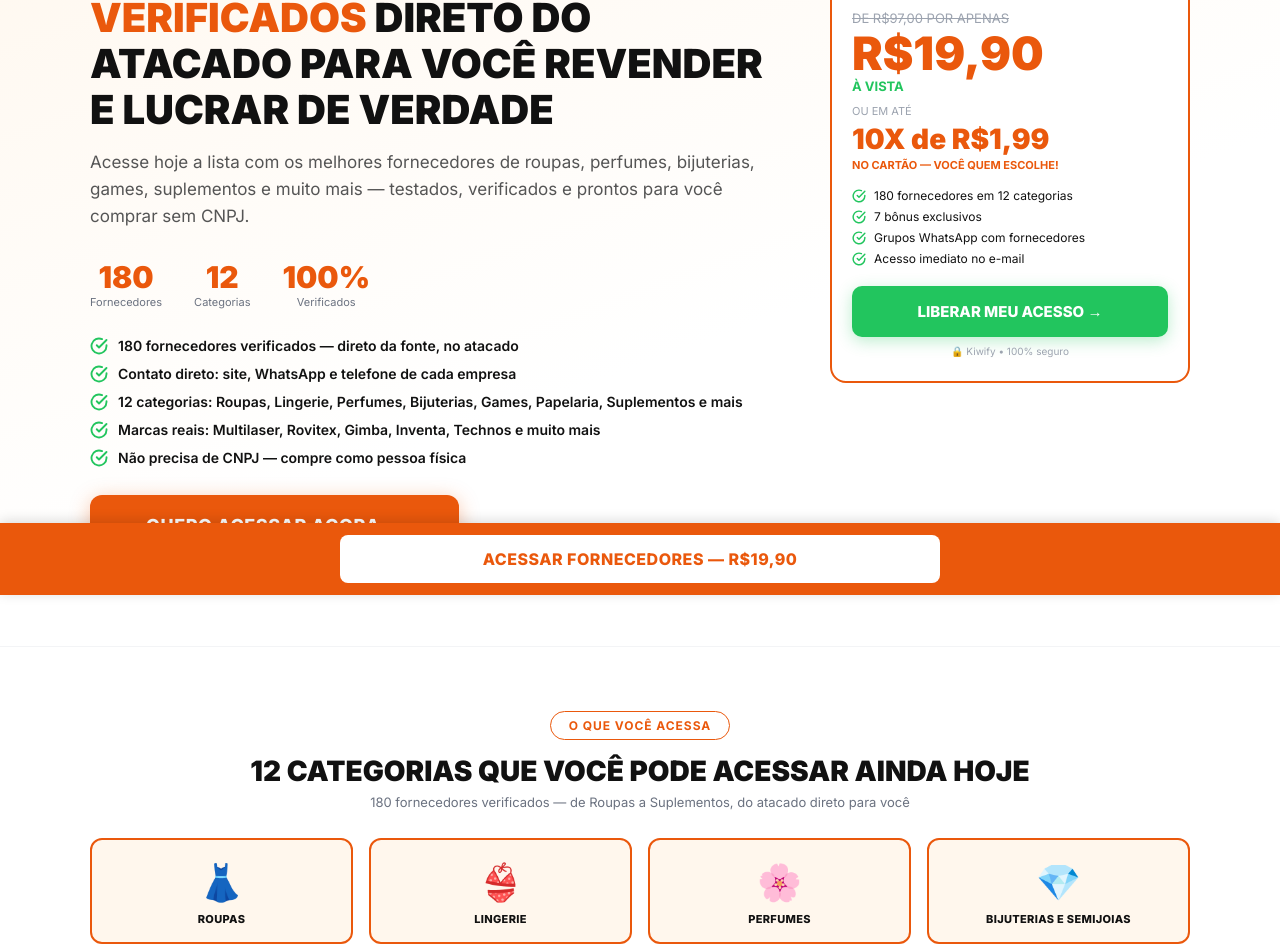
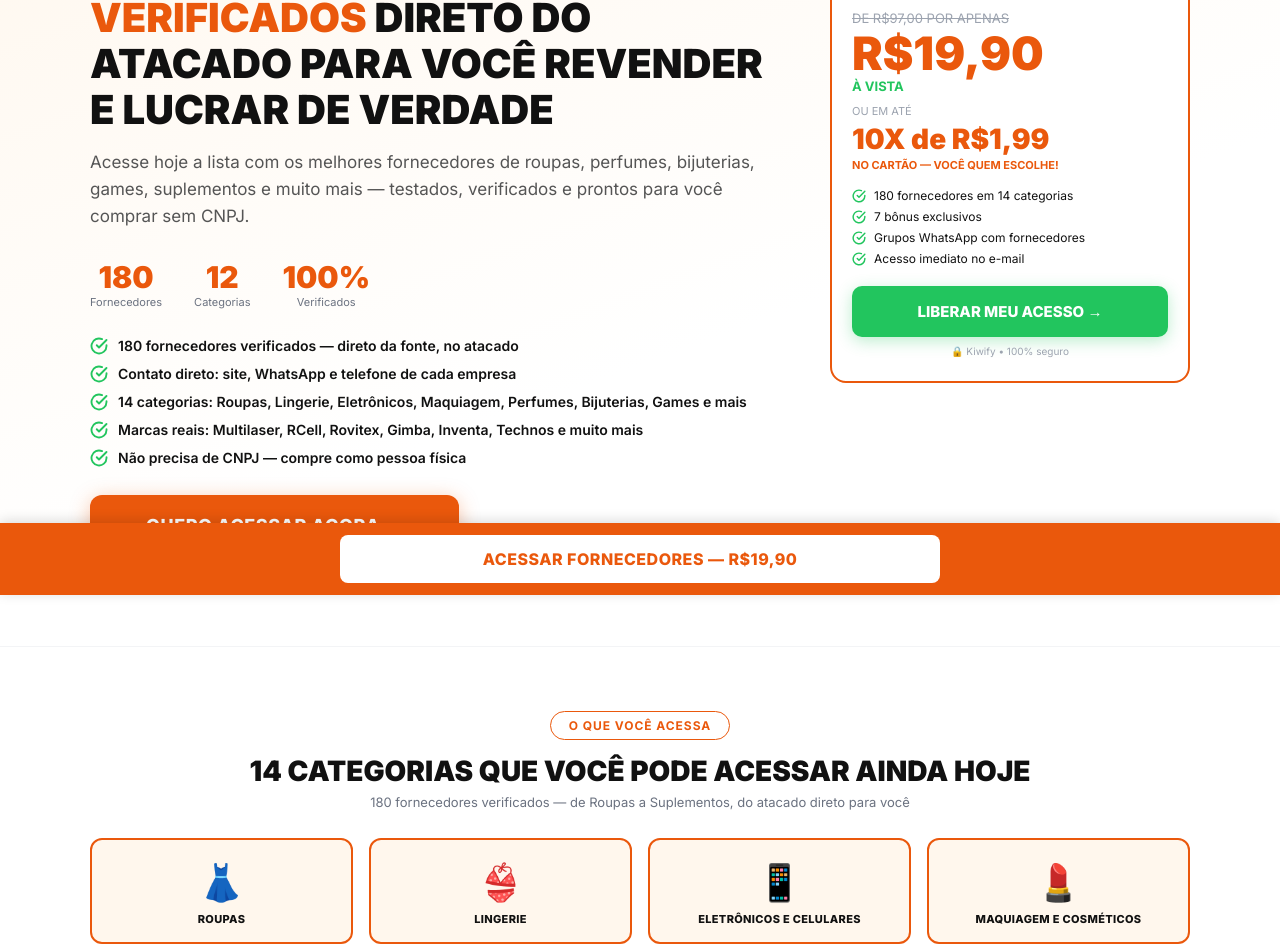
Before and after one commit to geisajanuariouba-cloud/fornecedor, a Next.js app: page / in a window 1280 px wide. Shown: the part 205-1157 px from the top of the page. Built offline with nearby package versions, Linux system fonts and the light colour scheme; no server answers.

Commit message:
feat: add electronics and makeup categories (14 total), real brand names from PDF

```diff
--- a/src/app/page.tsx
+++ b/src/app/page.tsx
@@ -34,6 +34,8 @@
 const categorias = [
   { emoji: "👗", label: "ROUPAS" },
   { emoji: "👙", label: "LINGERIE" },
+  { emoji: "📱", label: "ELETRÔNICOS E CELULARES" },
+  { emoji: "💄", label: "MAQUIAGEM E COSMÉTICOS" },
   { emoji: "🌸", label: "PERFUMES" },
   { emoji: "💎", label: "BIJUTERIAS E SEMIJOIAS" },
   { emoji: "🧸", label: "BRINQUEDOS" },
@@ -49,8 +51,8 @@
 const oquerecebes = [
   "180 fornecedores verificados — direto da fonte, no atacado",
   "Contato direto: site, WhatsApp e telefone de cada empresa",
-  "12 categorias: Roupas, Lingerie, Perfumes, Bijuterias, Games, Papelaria, Suplementos e mais",
-  "Marcas reais: Multilaser, Rovitex, Gimba, Inventa, Technos e muito mais",
+  "14 categorias: Roupas, Lingerie, Eletrônicos, Maquiagem, Perfumes, Bijuterias, Games e mais",
+  "Marcas reais: Multilaser, RCell, Rovitex, Gimba, Inventa, Technos e muito mais",
   "Não precisa de CNPJ — compre como pessoa física",
   "Comece com menos de R$100 — sem pedido mínimo alto",
   "Envio para todo o Brasil — fornecedores de SP, RS, SC e todo o país",
@@ -162,7 +164,7 @@
   { q: "O que é a Lista de Fornecedores?", a: "É um arquivo digital com 180 fornecedores verificados, com contato direto, categorias de produtos, condições de compra e forma de pagamento. Tudo que você precisa para começar a revender hoje mesmo." },
   { q: "Preciso de CNPJ para comprar dos fornecedores?", a: "Não! A maioria dos fornecedores da lista vende para pessoa física. Você consegue comprar com CPF mesmo, sem burocracia." },
   { q: "Com quanto capital posso começar?", a: "Com menos de R$100! A maioria dos fornecedores aceita pedidos pequenos — perfeitos para quem está começando e quer testar antes de investir mais." },
-  { q: "Quais categorias têm na lista?", a: "Roupas, Lingerie, Perfumes, Bijuterias, Brinquedos, Embalagens, Games, Papelaria, Alimentos, Bebidas, Produtos de Limpeza e Suplementos. 180 fornecedores em 12 categorias." },
+  { q: "Quais categorias têm na lista?", a: "Roupas, Lingerie, Eletrônicos e Celulares, Maquiagem e Cosméticos, Perfumes, Bijuterias e Semijoias, Brinquedos, Embalagens, Games, Papelaria, Alimentos, Bebidas, Produtos de Limpeza e Suplementos. 180 fornecedores em 14 categorias." },
   { q: "Como recebo o acesso após a compra?", a: "Imediatamente após a confirmação do pagamento, você recebe o link de acesso no seu e-mail. O acesso é vitalício." },
   { q: "Tem garantia?", a: "Sim. Você tem 7 dias de garantia incondicional. Se não gostar por qualquer motivo, devolvemos 100% do seu dinheiro sem perguntas e sem burocracia." },
   { q: "Posso vender nos marketplaces (Mercado Livre, Shopee, Amazon)?", a: "Com certeza! Os fornecedores da lista foram selecionados pensando nos marketplaces. Você consegue margem suficiente para cobrir taxas e ainda lucrar bem." },
@@ -313,7 +315,7 @@
                   <div style={{ fontSize: "11px", color: "#9ca3af", marginBottom: "4px" }}>OU EM ATÉ</div>
                   <div style={{ fontSize: "28px", fontWeight: 900, color: "#ea580c", marginBottom: "2px" }}>10X de R$1,99</div>
                   <div style={{ fontSize: "11px", color: "#ea580c", fontWeight: 700, marginBottom: "16px" }}>NO CARTÃO — VOCÊ QUEM ESCOLHE!</div>
-                  {["180 fornecedores em 12 categorias", "7 bônus exclusivos", "Grupos WhatsApp com fornecedores", "Acesso imediato no e-mail"].map(item => (
+                  {["180 fornecedores em 14 categorias", "7 bônus exclusivos", "Grupos WhatsApp com fornecedores", "Acesso imediato no e-mail"].map(item => (
                     <div key={item} style={{ display: "flex", alignItems: "center", gap: "8px", fontSize: "12px", marginBottom: "6px" }}>
                       <IconCheck size={14} /><span>{item}</span>
                     </div>
@@ -334,7 +336,7 @@
         <div style={{ maxWidth: maxW, margin: "0 auto", textAlign: "center" }}>
           <PillLabel>O QUE VOCÊ ACESSA</PillLabel>
           <h2 style={{ fontSize: isMobile ? "20px" : "28px", fontWeight: 900, marginBottom: "6px", textTransform: "uppercase" }}>
-            12 CATEGORIAS QUE VOCÊ PODE ACESSAR AINDA HOJE
+            14 CATEGORIAS QUE VOCÊ PODE ACESSAR AINDA HOJE
           </h2>
           <p style={{ fontSize: "13px", color: "#6b7280", marginBottom: "28px" }}>
             180 fornecedores verificados — de Roupas a Suplementos, do atacado direto para você
@@ -565,7 +567,7 @@
                 {/* Checklist */}
                 <div style={{ display: "flex", flexDirection: "column", gap: "10px", marginBottom: "20px", borderBottom: "1px solid #f3f4f6", paddingBottom: "20px" }}>
                   {[
-                    { bold: "180 fornecedores verificados", rest: " em 12 categorias — contato direto" },
+                    { bold: "180 fornecedores verificados", rest: " em 14 categorias — contato direto" },
                     { bold: "Atacado real", rest: " — margem de 100% a 400% por produto" },
                     { bold: "Sem CNPJ", rest: " — pode comprar como pessoa física" },
                     { bold: "Bônus 01", rest: " — Calculadora de precificação" },
```
